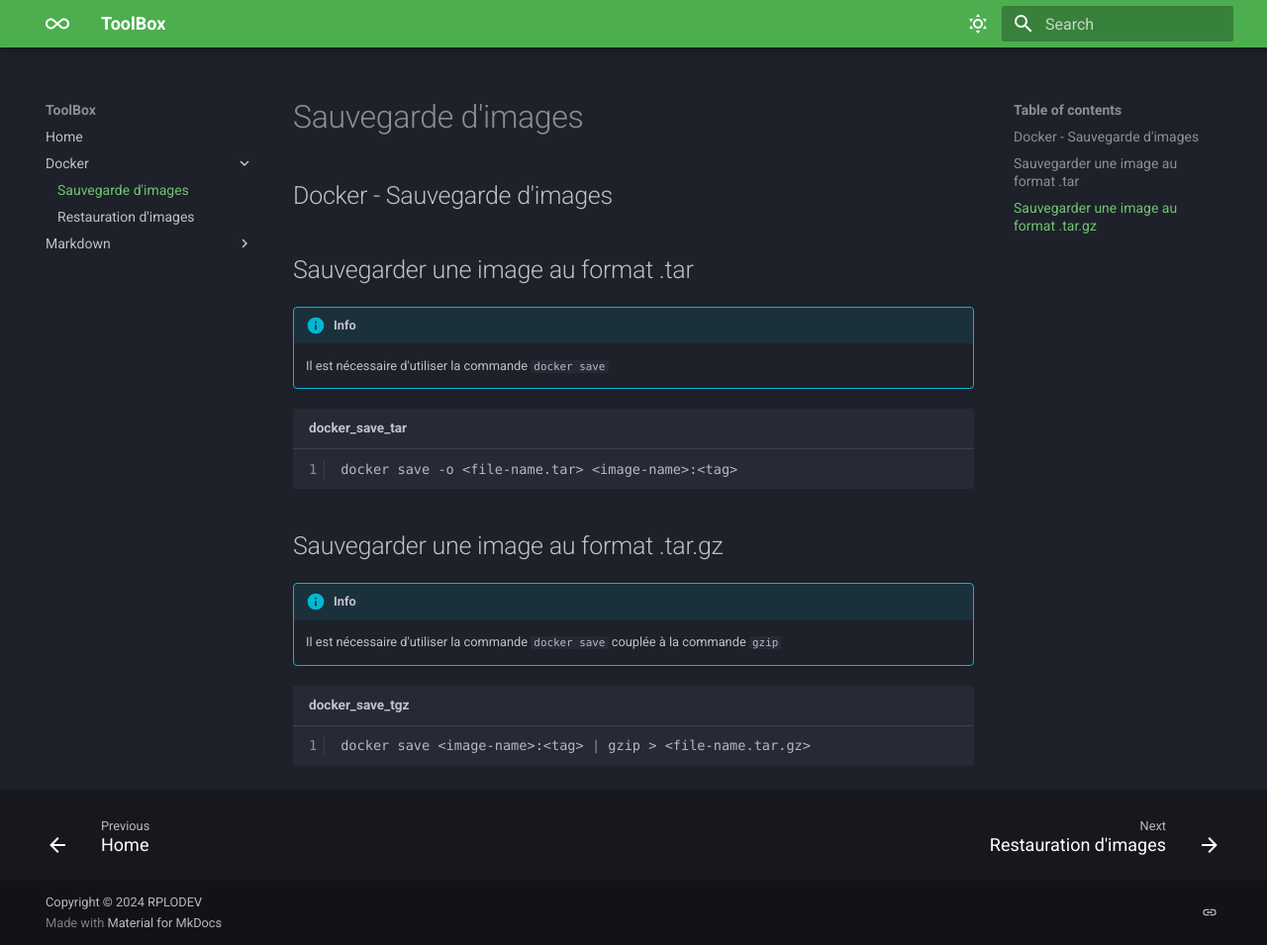
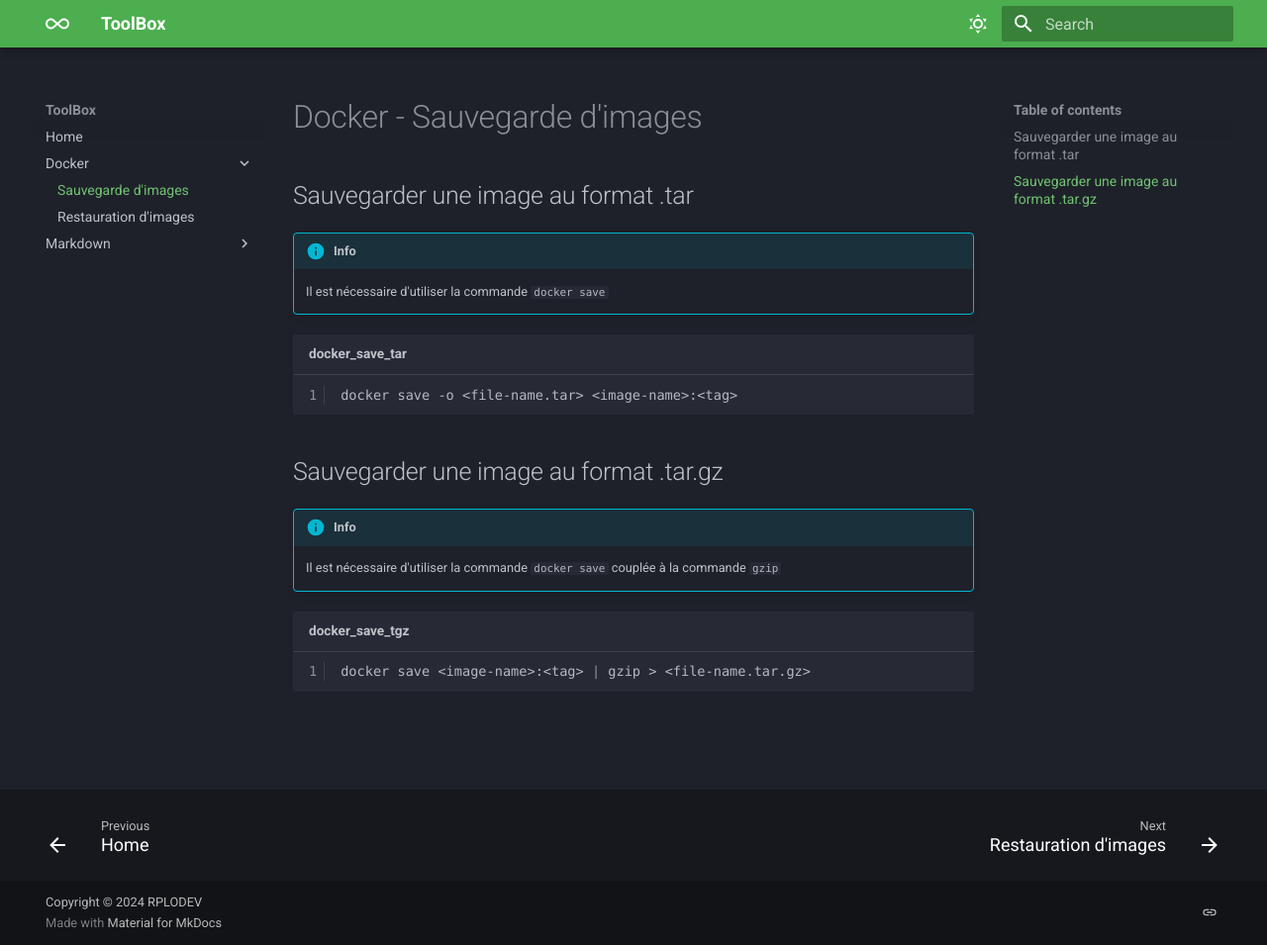
Before and after one commit to rplodev/toolbox, an MkDocs documentation site: the page built from docs/docker/image_sauvegarde.md, in a window 1280 px wide and 955 px high. Shown: the whole window at 99% size. Built offline with MkDocs 1.6.1 and Material for MkDocs 9.7.7, drawn with Linux system fonts in a browser that asks for light colours; some web fonts are replaced.

Commit message:
Correction d'un niveau de titre

```diff
--- a/docs/docker/image_sauvegarde.md
+++ b/docs/docker/image_sauvegarde.md
@@ -1,4 +1,4 @@
-## Docker - Sauvegarde d'images
+# Docker - Sauvegarde d'images
 
 ## Sauvegarder une image au format .tar
 !!! info
```
